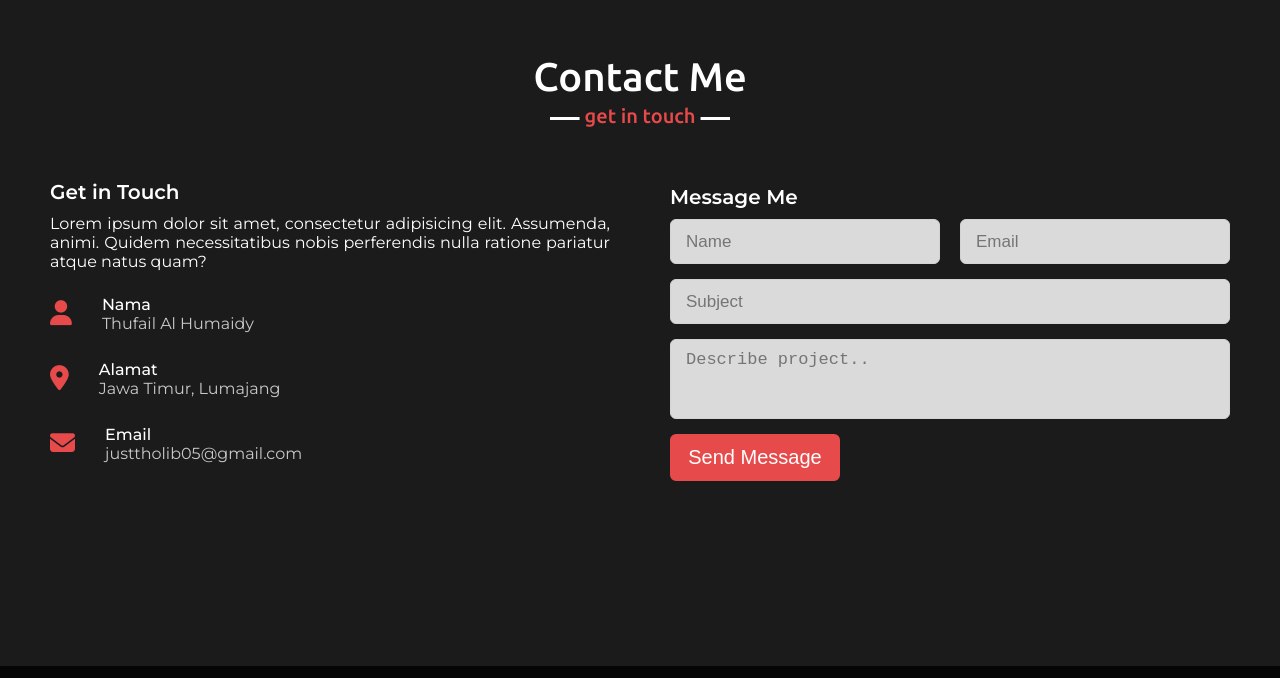
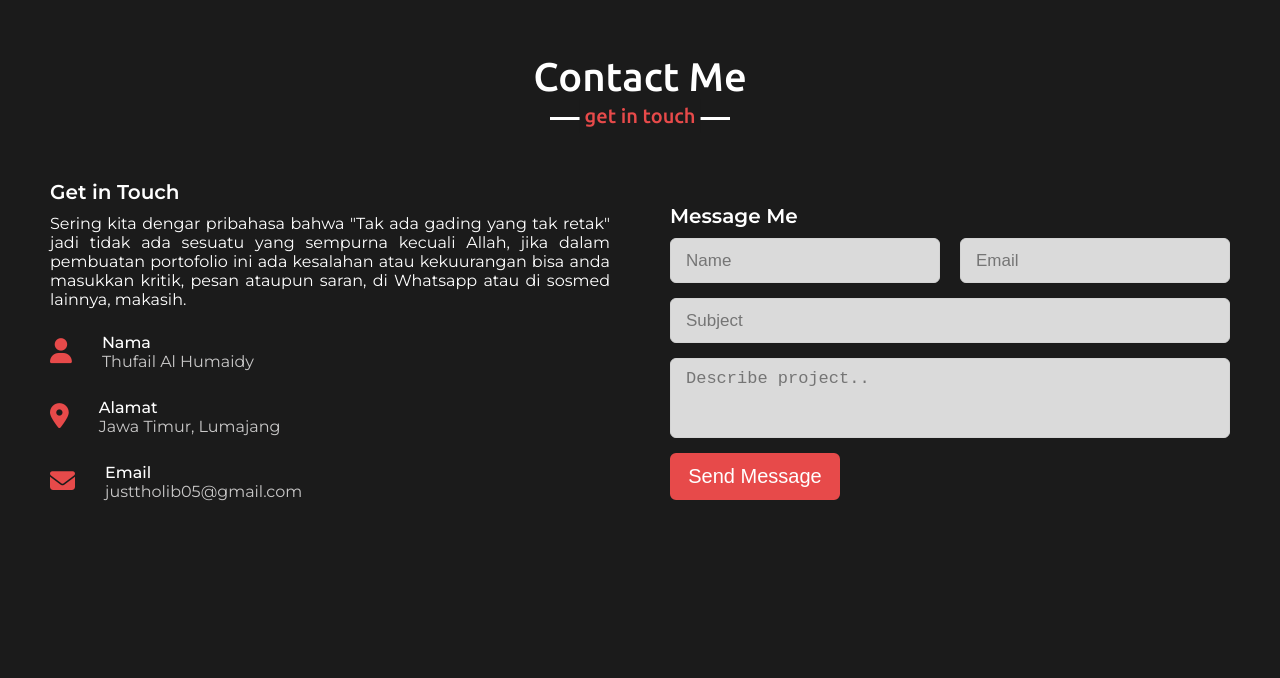
Before and after one commit to Thufail-Al-Humaidy/portofolio-web, a plain HTML site: page index.html in a window 1280 px wide. Shown: the part 6803-7481 px from the top of the page. Drawn offline with nearby package versions, Linux system fonts and the light colour scheme.

Commit message:
Update index.html

```diff
--- a/index.html
+++ b/index.html
@@ -662,9 +662,7 @@
           <div class="column left">
             <div class="text">Get in Touch</div>
             <p>
-              Lorem ipsum dolor sit amet, consectetur adipisicing elit.
-              Assumenda, animi. Quidem necessitatibus nobis perferendis nulla
-              ratione pariatur atque natus quam?
+              Sering kita dengar pribahasa bahwa "Tak ada gading yang tak retak" jadi tidak ada sesuatu yang sempurna kecuali Allah, jika dalam pembuatan portofolio ini ada kesalahan atau kekuurangan bisa anda masukkan kritik, pesan ataupun saran, di Whatsapp atau di sosmed lainnya, makasih.
             </p>
             <div class="icons">
               <div class="row">
```
